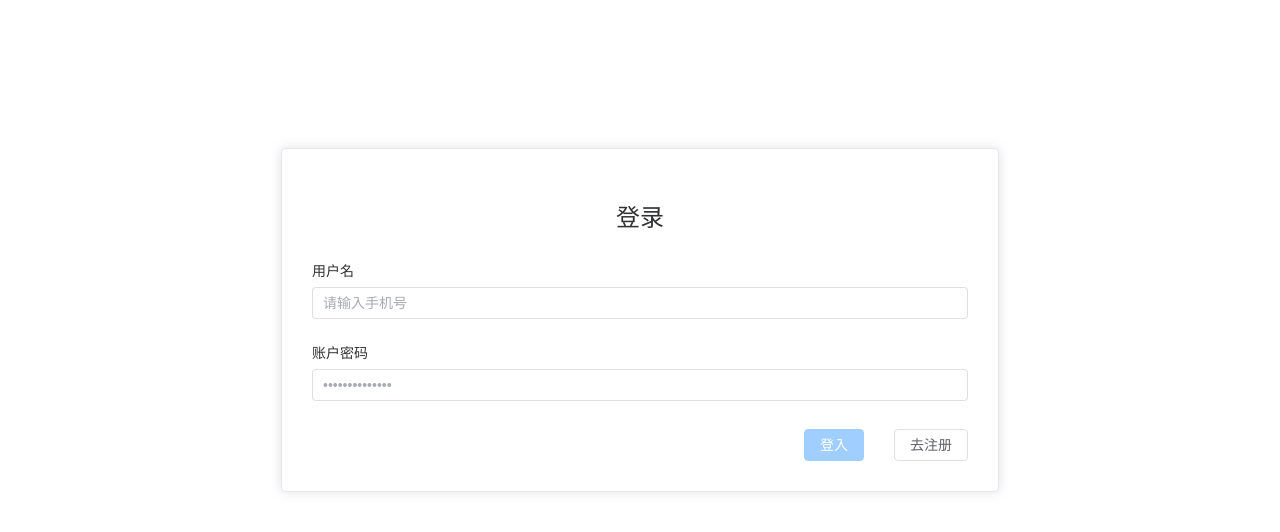
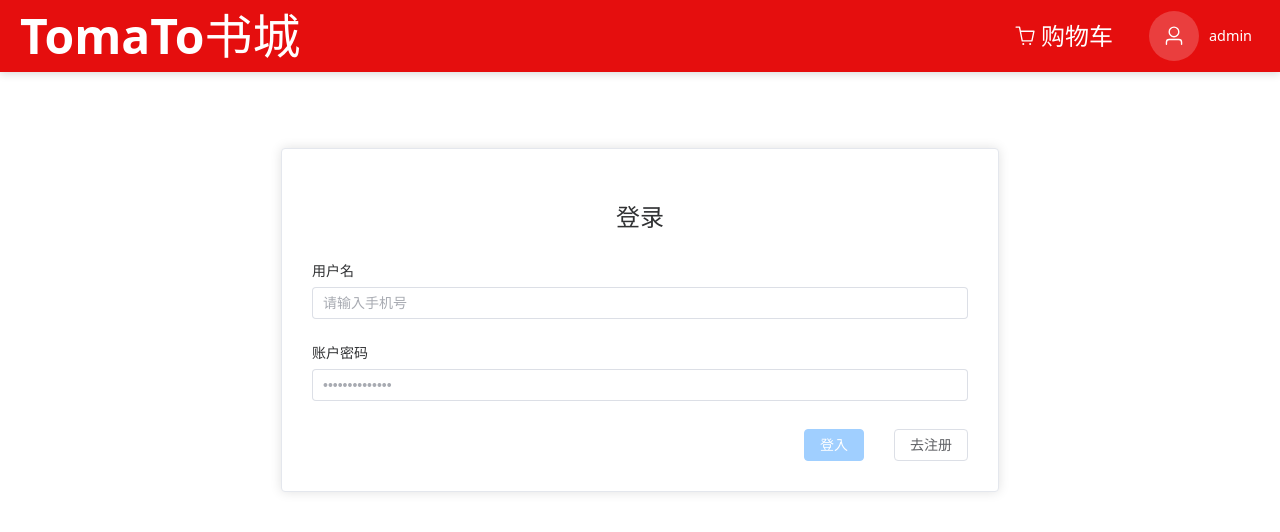
Before and after one commit to Ethan-Shen-Official/tomato-frontend, a Vue app: page /login in a window 1280 px wide. Shown: the top 532 px of the page. Built offline with nearby package versions, Linux system fonts and the light colour scheme.

Commit message:
make a header and optimize the routes

```diff
--- a/components.d.ts
+++ b/components.d.ts
@@ -7,11 +7,16 @@ export {}
 
 declare module 'vue' {
   export interface GlobalComponents {
+    ElBadge: typeof import('element-plus/es')['ElBadge']
     ElButton: typeof import('element-plus/es')['ElButton']
     ElCard: typeof import('element-plus/es')['ElCard']
+    ElCol: typeof import('element-plus/es')['ElCol']
     ElContainer: typeof import('element-plus/es')['ElContainer']
+    ElHeader: typeof import('element-plus/es')['ElHeader']
+    ElIcon: typeof import('element-plus/es')['ElIcon']
     ElInput: typeof import('element-plus/es')['ElInput']
     ElMain: typeof import('element-plus/es')['ElMain']
+    ElRow: typeof import('element-plus/es')['ElRow']
     Header: typeof import('./src/components/Header.vue')['default']
     RouterLink: typeof import('vue-router')['RouterLink']
     RouterView: typeof import('vue-router')['RouterView']
--- a/src/components/Header.vue
+++ b/src/components/Header.vue
@@ -1,12 +1,163 @@
 <template>
-    <div>
+  <el-header class="custom-header" height="60">
+    <div class="header-container">
+      <!-- 商城标题 -->
+      <div class="header-left">
+        <router-link to="/home" class="no-link">
+          <h1 class="header-text">TomaTo书城</h1>
+        </router-link>
+      </div>
 
+      <!-- 右侧菜单 -->
+      <div class="header-right">
+        <!-- 购物车图标 -->
+        <router-link to="/cart" class="header-icon-link">
+          <el-badge :value="cartCount" :max="99" class="cart-badge" v-if="cartCount > 0">
+            <el-icon :size="22" color="white"><ShoppingCart /></el-icon>
+          </el-badge>
+          <el-icon v-else :size="22" color="white"><ShoppingCart /></el-icon>
+          <span class="icon-text">购物车</span>
+        </router-link>
+
+        <!-- 用户图标/头像 -->
+        <router-link to="/dashboard" class="header-icon-link user-link">
+          <div class="avatar-container">
+            <img v-if="avatar_url" :src="avatar_url" alt="用户头像" class="user-avatar">
+            <el-icon v-else :size="22" color="white"><User /></el-icon>
+          </div>
+          <span class="user-name">{{ username }}</span>
+        </router-link>
+      </div>
     </div>
+  </el-header>
 </template>
 
-<script lang="ts">
+<script setup lang="ts">
+import { ref, onMounted } from 'vue'
+import { getUserInfo } from '../api/user'
+import { ShoppingCart, User } from '@element-plus/icons-vue'
+
+// 用户信息
+const avatar_url = ref(null)
+const username = ref('admin')
+
+// 购物车商品数量
+const cartCount = ref(0)
+
+// 在组件挂载后获取用户信息
 
 </script>
+
 <style scoped>
+.custom-header {
+  background-color: #e50e0e;
+  box-shadow: 0 2px 8px rgba(0, 0, 0, 0.15);
+  position: fixed;
+  top: 0;
+  left: 0;
+  right: 0;
+  z-index: 1000;
+  padding: 0;
+  width: 100%;
+}
 
+.header-container {
+  display: flex;
+  justify-content: space-between;
+  align-items: center;
+  height: 100%;
+  padding: 0 20px;
+  max-width: 1400px;
+  margin: 0 auto;
+}
+
+.header-left {
+  display: flex;
+  align-items: center;
+}
+
+.header-right {
+  display: flex;
+  align-items: center;
+  gap: 20px;
+}
+
+.header-text {
+  color: white;
+  font-size: 3rem;
+  font-weight: 600;
+  margin: 0;
+}
+
+.no-link {
+  text-decoration: none;
+}
+
+.header-icon-link {
+  display: flex;
+  align-items: center;
+  text-decoration: none;
+  color: white;
+  padding: 5px 8px;
+  border-radius: 8px;
+  transition: background-color 0.2s;
+}
+
+.header-icon-link:hover {
+  background-color: rgba(255, 255, 255, 0.1);
+}
+
+.icon-text {
+  color: white;
+  margin-left: 5px;
+  font-size: 1.5rem;
+}
+
+.user-link {
+  display: flex;
+  align-items: center;
+}
+
+.avatar-container {
+  width: 50px;
+  height: 50px;
+  border-radius: 50%;
+  background-color: rgba(255, 255, 255, 0.2);
+  display: flex;
+  justify-content: center;
+  align-items: center;
+  overflow: hidden;
+  margin-right: 10px;
+}
+
+.user-avatar {
+  width: 100%;
+  height: 100%;
+  object-fit: cover;
+}
+
+.user-name {
+  color: white;
+  font-size: 0.9rem;
+}
+
+/* 购物车徽章样式覆盖 */
+:deep(.el-badge__content.is-fixed) {
+  top: 8px;
+  right: 8px;
+}
+
+@media (max-width: 768px) {
+  .header-container {
+    padding: 0 10px;
+  }
+
+  .icon-text, .user-name {
+    display: none;
+  }
+
+  .header-right {
+    gap: 10px;
+  }
+}
 </style>
--- a/src/router/index.ts
+++ b/src/router/index.ts
@@ -4,7 +4,29 @@ const routes = createRouter({
   history: createWebHistory(),
   routes: [{
       path: '/',
-      redirect: '/login',
+      redirect: '/home',
+  },
+  {
+    path: '/home',
+    redirect: '/login',
+    component: () => import('../views/Home.vue'),
+    children: [
+      {
+        path: '/dashboard',
+        component: () => import('../views/user/Dashboard.vue'),
+        meta: { title : 'Dashboard' }
+      },
+      {
+        path: '/login',
+        component: () => import('../views/user/Login.vue'),
+        meta: { title : 'Login' }
+      },
+      {
+        path: '/register',
+        component: () => import('../views/user/Register.vue'),
+        meta: { title : 'Register' }
+      }
+      ],
   },
   {
     path: '/login',
--- /dev/null
+++ b/src/views/Home.vue
@@ -0,0 +1,12 @@
+<template>
+    <Header />
+    <router-view />
+</template>
+
+<script setup lang="ts">
+import Header from '../components/Header.vue'
+</script>
+
+<style scoped>
+
+</style>
```
Also changed, not shown: src/assets/avatar-default.jpg (added), 1 other file (tests, documents, lock files or other folders).
